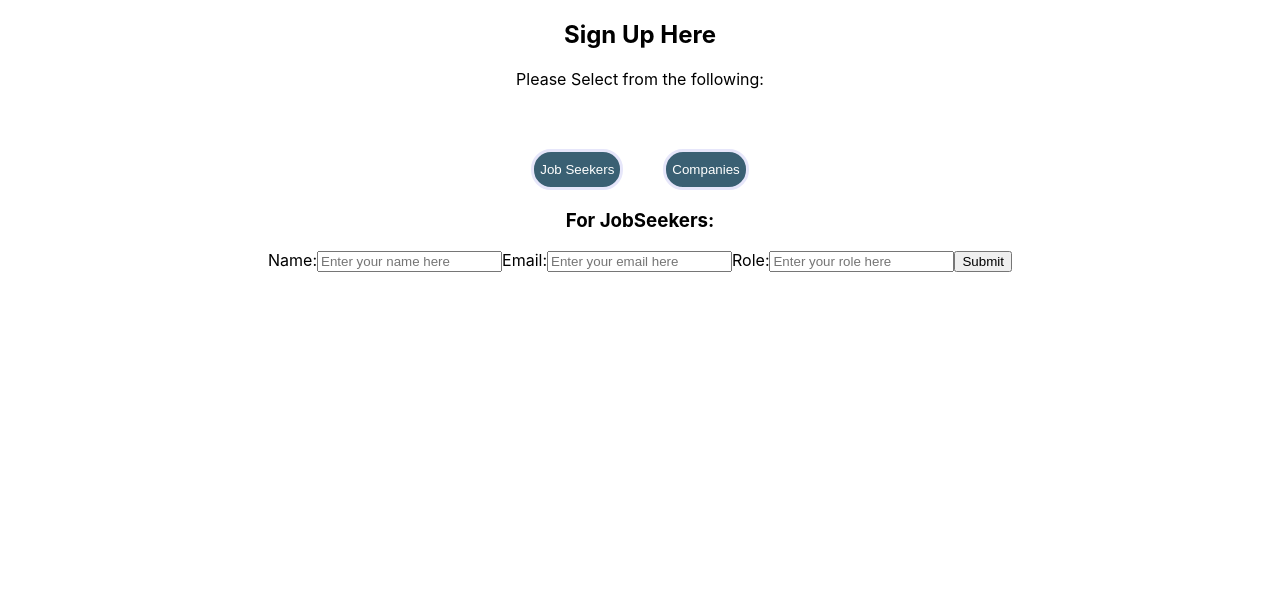
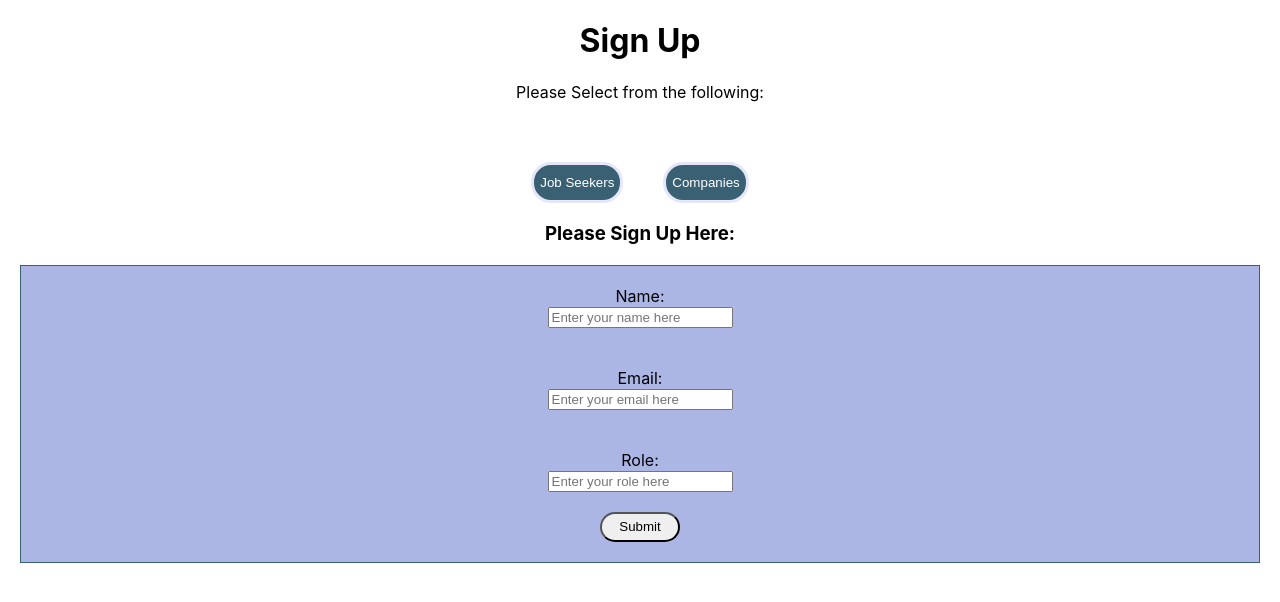
Before and after one commit to droom-build-week/Front-end, a React (Create React App) app in the folder droom-app/: page /signup/jobseekers in a window 1280 px wide. Shown: the top 602 px of the page. Built offline with nearby package versions, Linux system fonts and the light colour scheme.

Commit message:
added styles to form

```diff
--- a/droom-app/src/components/CompanySignUp.js
+++ b/droom-app/src/components/CompanySignUp.js
@@ -10,7 +10,7 @@ export default function CompanySignUp () {
 <div>
 
 
- <h1> Companies: </h1>
+ <h3> Please Sign Up Here: </h3>
 
 
 
--- a/droom-app/src/components/JobSeekerSignUp.js
+++ b/droom-app/src/components/JobSeekerSignUp.js
@@ -1,4 +1,40 @@
 import React from 'react';
+import styled from 'styled-components';
+
+const Form = styled.form `
+display: flex;
+justify-content: center;
+flex-direction: column;
+margin-top: 20px;
+padding-left: 30px;
+padding-right: 30px;
+border: 2px red solid;
+margin-left: 20px;
+margin-right: 20px;
+background: #acb6e5;
+border: 1px #3A6073 solid;
+align-items: center;
+padding-bottom: 20px;
+
+
+`
+
+const Label = styled.label `
+margin-top: 20px;
+margin-bottom: 20px;
+
+`
+
+const Input = styled.input `
+height: 30px;
+width: 5rem;
+border-radius: 30px;
+
+
+`
+
+
+
 
 export default function JobSeekerSignUp() {
 
@@ -7,12 +43,12 @@ export default function JobSeekerSignUp() {
 
 
         <div className="jobseekerformwrapper">
-            <h3> For JobSeekers: </h3>
+            <h3> Please Sign Up Here: </h3>
 
 
-            <form>
-        <label>
-          Name:
+            <Form>
+        <Label>
+          Name: <br></br>
           <input
             type="text"
             name="name"
@@ -20,9 +56,9 @@ export default function JobSeekerSignUp() {
             // onChange={eventChangeHandler}
             // value={team.name}
           />
-        </label>
-        <label>
-          Email:
+        </Label>
+        <Label>
+          Email: <br></br>
           <input
             type="text"
             name="email"
@@ -30,9 +66,9 @@ export default function JobSeekerSignUp() {
             // onChange={eventChangeHandler}
             // value={team.email}
           />
-        </label>
-        <label>
-          Role:
+        </Label>
+        <Label>
+          Role: <br></br>
           <input
             type="text"
             name="role"
@@ -40,22 +76,9 @@ export default function JobSeekerSignUp() {
             // onChange={eventChangeHandler}
             // value={team.role}
           />
-        </label>
-        <input type="submit" />
-      </form>
-
-
-
-
-
-
-
-
-
-
-
-
-
+        </Label>
+        <Input type="submit" />
+      </Form>
 
 
 
--- a/droom-app/src/components/SignUp.js
+++ b/droom-app/src/components/SignUp.js
@@ -40,17 +40,17 @@ export default function SignUp() {
 
 {/* //2 buttons: for jobseekers and for companies */}
 
-<h2>Sign Up Here</h2>
+<h1>Sign Up</h1>
 <p>Please Select from the following: </p>
 
 <Div className="buttoncontainer">
 
 
-<NavLink to="/signup/jobseekers">
+<NavLink to="/signup/jobseekers" replace >
     <Button>Job Seekers </Button>
     </NavLink>
 
-<NavLink  to="/signup/companies">
+<NavLink  to="/signup/companies" replace >
     <Button>Companies </Button>
 </NavLink>
 
```
